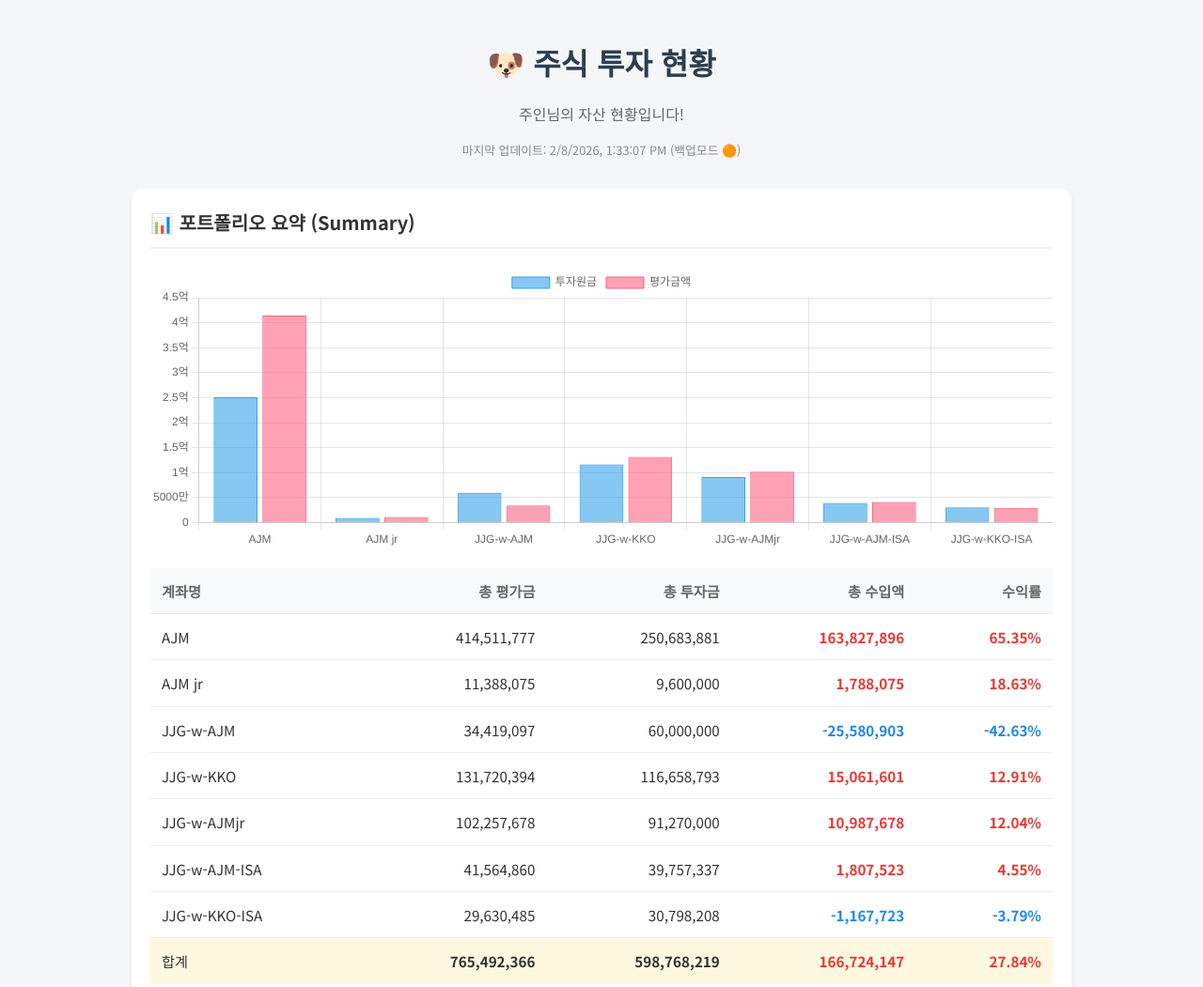
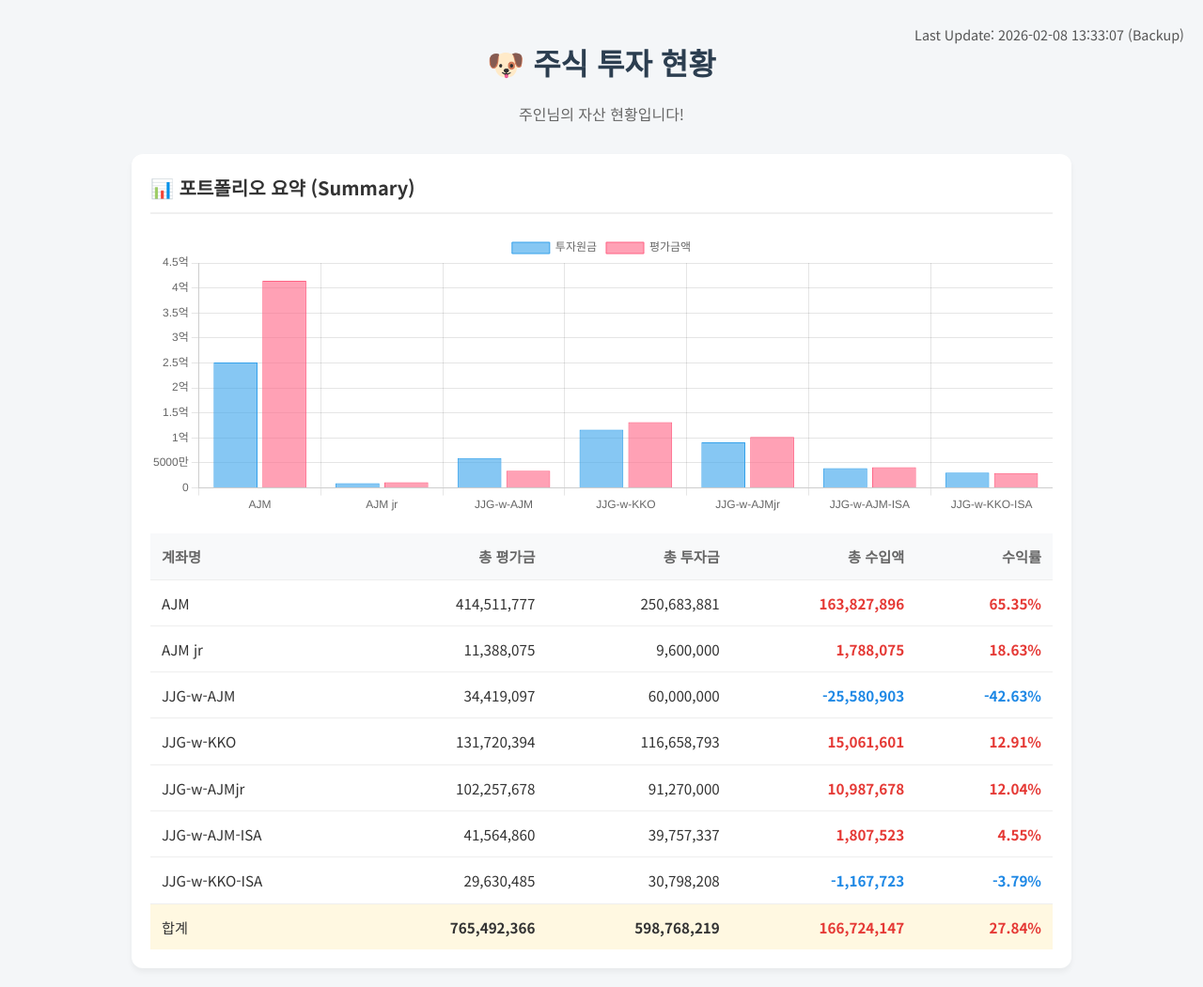
Before and after one commit to anjaemo/my-stock-dashboard, a plain HTML site: page index.html in a window 1280 px wide. Shown: the top 1051 px of the page at 94% size. Drawn offline with nearby package versions, Linux system fonts and the light colour scheme; no server answers.

Commit message:
Update: Timestamp format and Auto-refresh logic

```diff
--- a/index.html
+++ b/index.html
@@ -13,7 +13,9 @@
         <header>
             <h1>🐶 주식 투자 현황</h1>
             <p class="subtitle">주인님의 자산 현황입니다!</p>
-            <div id="last-updated" class="timestamp">업데이트 확인 중...</div>
+            <div style="position: absolute; top: 20px; right: 20px; text-align: right;">
+                 <div id="last-updated" class="timestamp" style="font-size: 0.9em; color: #555;">업데이트 확인 중...</div>
+            </div>
         </header>
 
         <section class="card summary-section">
--- a/script.js
+++ b/script.js
@@ -177,8 +177,22 @@ function useBackupData(summaryTable, holdingsTable) {
 function updateTimestamp(isLive) {
     const lastUpdated = document.getElementById('last-updated');
     const now = new Date();
-    const status = isLive ? "(실시간 🟢)" : "(백업모드 🟠)";
-    lastUpdated.innerHTML = `마지막 업데이트: ${now.toLocaleString()} ${status}`;
+
+    // YYYY-MM-DD HH:MM:SS 포맷팅
+    const year = now.getFullYear();
+    const month = String(now.getMonth() + 1).padStart(2, '0');
+    const day = String(now.getDate()).padStart(2, '0');
+    const hours = String(now.getHours()).padStart(2, '0');
+    const minutes = String(now.getMinutes()).padStart(2, '0');
+    const seconds = String(now.getSeconds()).padStart(2, '0');
+
+    const formattedTime = `${year}-${month}-${day} ${hours}:${minutes}:${seconds}`;
+
+    if (isLive) {
+        lastUpdated.innerHTML = `Last Update: ${formattedTime} (Live)`;
+    } else {
+        lastUpdated.innerHTML = `Last Update: ${formattedTime} (Backup)`;
+    }
 }
 
 // ------------------- Summary Logic -------------------
```
